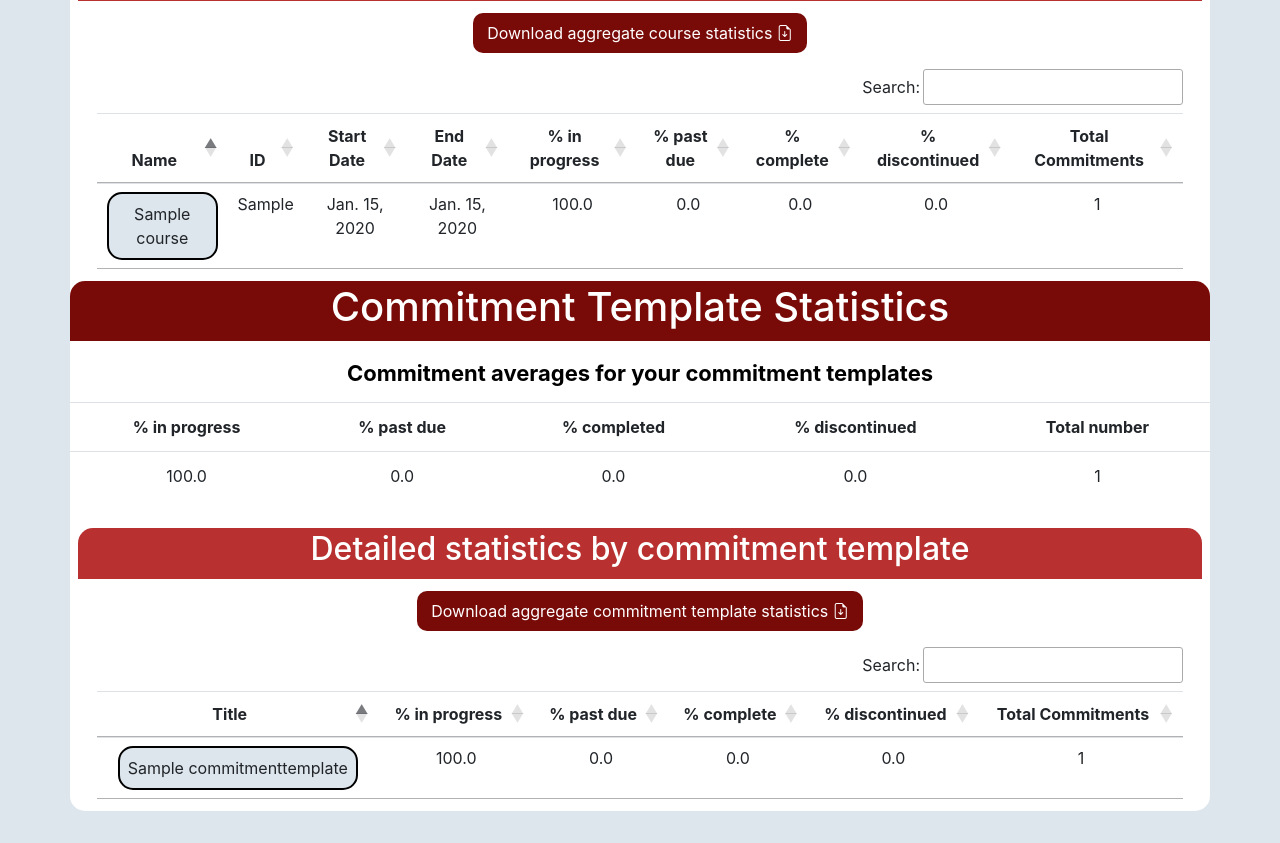
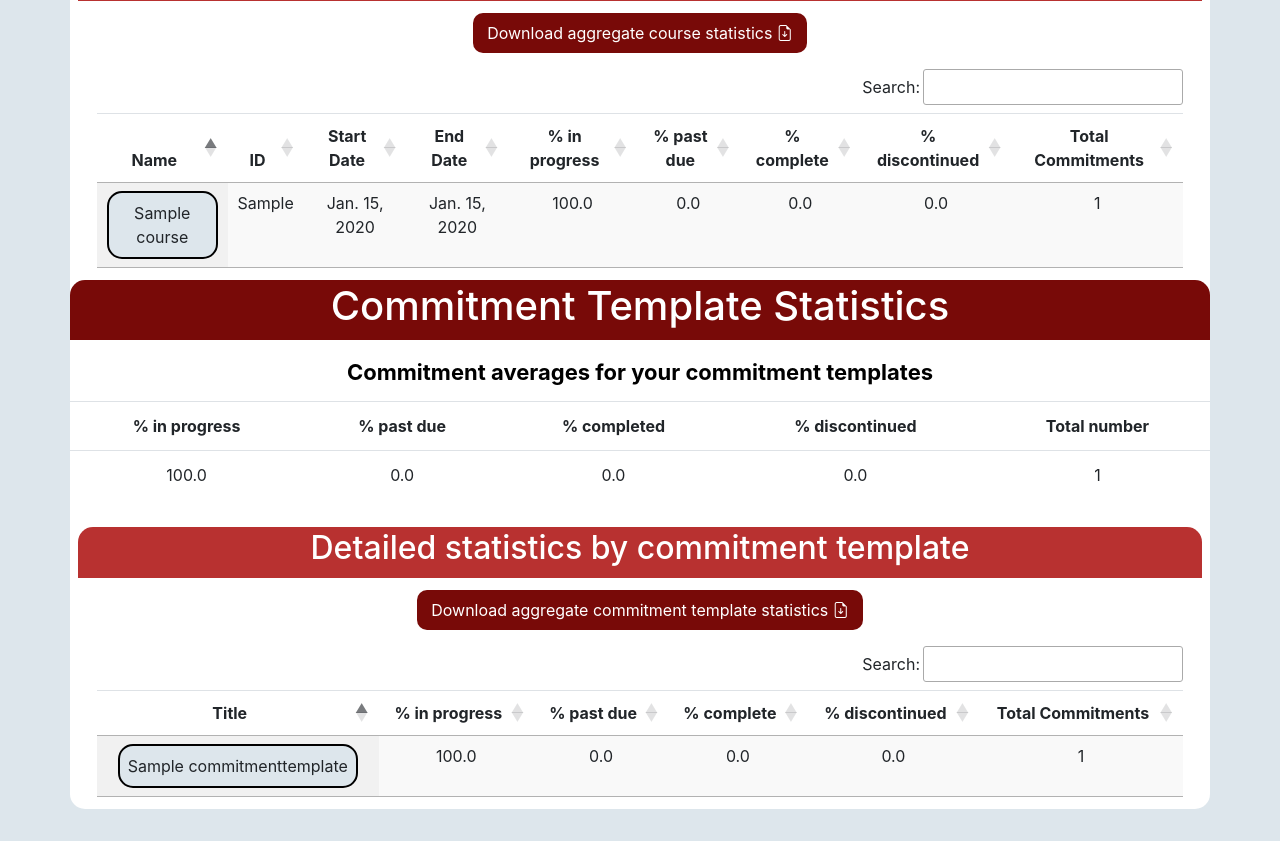
Before and after one commit to lee-blake/Commitment-to-Change-App, a Django app: page /app/statistics/dashboard/ in a window 1280 px wide. Shown: the part 414-1257 px from the top of the page. Run offline with Django 4.2, Linux system fonts and the light colour scheme; a user stored in the database is signed in; tables that the repository leaves empty hold one stand-in row (values such as "Sample post"); some libraries are stand-ins or nearby versions.

Commit message:
Add datatables `display` styling to stats overview

```diff
--- a/Commitment_to_Change_App/commitments/templates/commitments/statistics/statistics_overview_commitment_templates_list.html
+++ b/Commitment_to_Change_App/commitments/templates/commitments/statistics/statistics_overview_commitment_templates_list.html
@@ -15,7 +15,7 @@
       <div class="col-md-12">
         {% block commitment_template_module_content %}
           <div class="table-responsive text-center">
-            <table class="table" id="provider-commitment-template-datatable">
+            <table class="table display" id="provider-commitment-template-datatable">
               <thead>
                 <tr>
                   <th scope="col">Title</th>
--- a/Commitment_to_Change_App/commitments/templates/commitments/statistics/statistics_overview_courses_list.html
+++ b/Commitment_to_Change_App/commitments/templates/commitments/statistics/statistics_overview_courses_list.html
@@ -15,7 +15,7 @@
       <div class="col-md-12">
         {% block course_module_content %}
           <div class="table-responsive text-center">
-            <table class="table" id="provider-course-datatable">
+            <table class="table display" id="provider-course-datatable">
               <thead>
                 <tr>
                   <th scope="col">Name</th>
```
